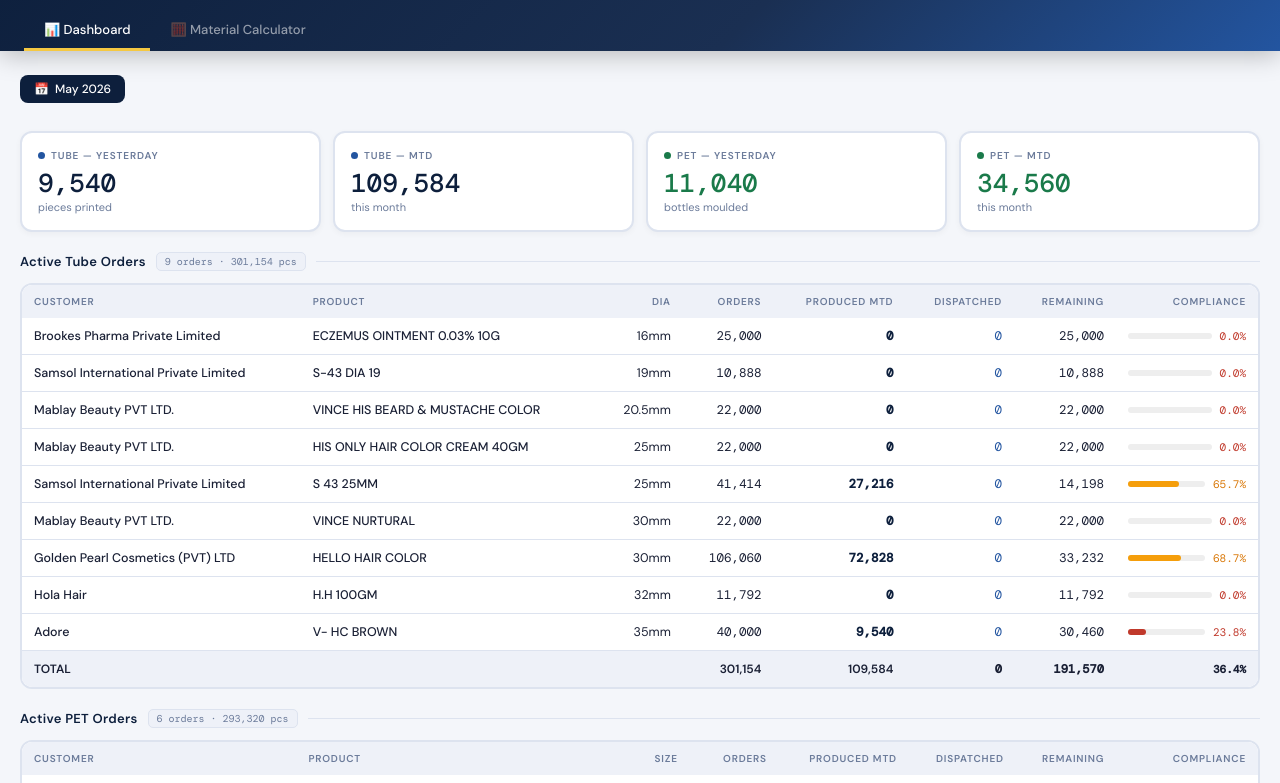
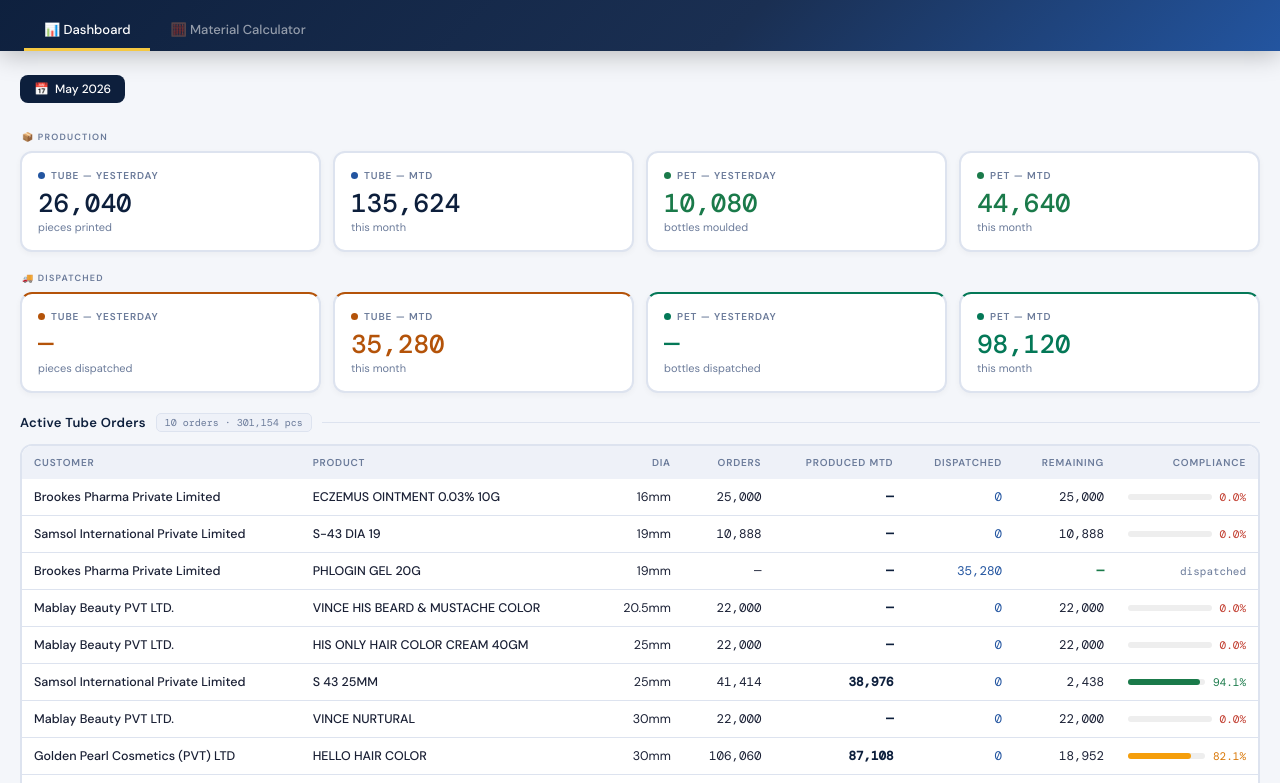
Before and after one commit to ckndr/alpha-containers, a plain HTML site: page AlphaContainers_App.html in a window 1280 px wide. Shown: the part 78-861 px from the top of the page. Drawn offline with nearby package versions, Linux system fonts and the light colour scheme.

Commit message:
Dashboard update 08/05/2026 15:46

```diff
--- a/AlphaContainers_App.html
+++ b/AlphaContainers_App.html
@@ -68,6 +68,11 @@
 .kpi-card.tube .kpi-val{color:var(--navy)}
 .kpi-card.pet .kpi-val{color:var(--green)}
 .kpi-card.warn .kpi-val{color:var(--orange)}
+.kpi-card.disp-tube .kpi-val{color:#b45309}
+.kpi-card.disp-tube{border-top-color:#b45309}
+.kpi-card.disp-pet .kpi-val{color:#047857}
+.kpi-card.disp-pet{border-top-color:#047857}
+.kpi-section-lbl{font-size:9px;font-weight:700;letter-spacing:1.2px;text-transform:uppercase;color:var(--muted);margin:0 0 8px;padding-left:2px}
 
 /* Section headers */
 .sec-hdr{
@@ -307,7 +312,8 @@
       </div>
     </div>
 
-    <!-- KPI CARDS -->
+    <!-- KPI CARDS — PRODUCTION -->
+    <div class="kpi-section-lbl">📦 Production</div>
     <div class="kpi-grid">
       <div class="kpi-card tube">
         <div class="kpi-label"><span class="dot" style="background:#2355a0"></span>TUBE — YESTERDAY</div>
@@ -327,6 +333,31 @@
       <div class="kpi-card pet">
         <div class="kpi-label"><span class="dot" style="background:#1a7a4a"></span>PET — MTD</div>
         <div class="kpi-val" id="kpi-pet-mtd">—</div>
+        <div class="kpi-sub">this month</div>
+      </div>
+    </div>
+
+    <!-- KPI CARDS — DISPATCHED -->
+    <div class="kpi-section-lbl" style="margin-top:14px">🚚 Dispatched</div>
+    <div class="kpi-grid">
+      <div class="kpi-card disp-tube">
+        <div class="kpi-label"><span class="dot" style="background:#b45309"></span>TUBE — YESTERDAY</div>
+        <div class="kpi-val" id="kpi-tube-yest-disp">—</div>
+        <div class="kpi-sub">pieces dispatched</div>
+      </div>
+      <div class="kpi-card disp-tube">
+        <div class="kpi-label"><span class="dot" style="background:#b45309"></span>TUBE — MTD</div>
+        <div class="kpi-val" id="kpi-tube-mtd-disp">—</div>
+        <div class="kpi-sub">this month</div>
+      </div>
+      <div class="kpi-card disp-pet">
+        <div class="kpi-label"><span class="dot" style="background:#047857"></span>PET — YESTERDAY</div>
+        <div class="kpi-val" id="kpi-pet-yest-disp">—</div>
+        <div class="kpi-sub">bottles dispatched</div>
+      </div>
+      <div class="kpi-card disp-pet">
+        <div class="kpi-label"><span class="dot" style="background:#047857"></span>PET — MTD</div>
+        <div class="kpi-val" id="kpi-pet-mtd-disp">—</div>
         <div class="kpi-sub">this month</div>
       </div>
     </div>
@@ -429,17 +460,21 @@
 <script>
 /* ═══════════════════════════════════════════════════════
    LIVE DATA — auto-generated by update_html.py
-   Last generated: 08-May-2026 00:43
+   Last generated: 08-May-2026 15:46
    ════════════════════════════════════════════════════ */
 /*/* DATA_START */
 const DASH_DATA = {
   "month": "May 2026",
-  "lastUpdated": "Updated 08-May-2026 00:43 from AlphaContainers_v10_15.xlsx",
+  "lastUpdated": "Updated 08-May-2026 15:46 from AlphaContainers_v10_16.xlsx",
   "kpi": {
-    "tubeYest": 9540,
-    "tubeMTD": 109584,
-    "petYest": 11040,
-    "petMTD": 34560
+    "tubeYest": 26040,
+    "tubeMTD": 135624,
+    "petYest": 10080,
+    "petMTD": 44640,
+    "tubeYestDispatch": 0,
+    "tubeMTDDispatch": 35280,
+    "petYestDispatch": 0,
+    "petMTDDispatch": 98120
   },
   "downtime": [
     {
@@ -460,17 +495,17 @@
     {
       "cat": "Changeover",
       "icon": "🔄",
-      "hrs": 5.0
+      "hrs": 20.33
     },
     {
       "cat": "Operations",
       "icon": "⚙️",
-      "hrs": 28.67
+      "hrs": 34.33
     },
     {
       "cat": "Power Shutdown",
       "icon": "🔌",
-      "hrs": 3.5
+      "hrs": 8.83
     },
     {
       "cat": "Gas Shutdown",
@@ -503,6 +538,15 @@
       "dispatch": 0
     },
     {
+      "pid": 6559,
+      "product": "PHLOGIN GEL 20G",
+      "customer": "Brookes Pharma Private Limited",
+      "dia": "19mm",
+      "ordered": 0,
+      "produced": 0,
+      "dispatch": 35280
+    },
+    {
       "pid": 6077,
       "product": "VINCE HIS BEARD & MUSTACHE COLOR",
       "customer": "Mablay Beauty PVT LTD.",
@@ -526,7 +570,7 @@
       "customer": "Samsol International Private Limited",
       "dia": "25mm",
       "ordered": 41414,
-      "produced": 27216,
+      "produced": 38976,
       "dispatch": 0
     },
     {
@@ -544,7 +588,7 @@
       "customer": "Golden Pearl Cosmetics (PVT) LTD",
       "dia": "30mm",
       "ordered": 106060,
-      "produced": 72828,
+      "produced": 87108,
       "dispatch": 0
     },
     {
@@ -573,8 +617,8 @@
       "customer": "Samsol International Private Limited",
       "dia": "120ml",
       "ordered": 58960,
-      "produced": 29040,
-      "dispatch": 31200
+      "produced": 39120,
+      "dispatch": 42000
     },
     {
       "pid": 8010,
@@ -992,6 +1036,12 @@
   document.getElementById('kpi-tube-mtd').textContent  = d.kpi.tubeMTD.toLocaleString();
   document.getElementById('kpi-pet-yest').textContent  = d.kpi.petYest.toLocaleString();
   document.getElementById('kpi-pet-mtd').textContent   = d.kpi.petMTD.toLocaleString();
+  // Dispatch KPIs — yesterday shows '—' when value is 0 (data not yet available from dispatch files)
+  const fmt = v => v > 0 ? v.toLocaleString() : '—';
+  document.getElementById('kpi-tube-yest-disp').textContent = fmt(d.kpi.tubeYestDispatch || 0);
+  document.getElementById('kpi-tube-mtd-disp').textContent  = (d.kpi.tubeMTDDispatch || 0).toLocaleString();
+  document.getElementById('kpi-pet-yest-disp').textContent  = fmt(d.kpi.petYestDispatch || 0);
+  document.getElementById('kpi-pet-mtd-disp').textContent   = (d.kpi.petMTDDispatch || 0).toLocaleString();
 
   // Orders table helper
   function renderOrderRows(orders, bodyId, badgeId) {
@@ -1003,23 +1053,21 @@
       totalOrdered   += o.ordered;
       totalProduced  += o.produced;
       totalDispatch  += (o.dispatch || 0);
-      const remaining = Math.max(0, o.ordered - o.produced);
-      const pct = o.ordered > 0 ? Math.min(100, o.produced / o.ordered * 100) : 0;
-      const barClass = pct >= 90 ? 'green' : pct >= 60 ? 'yellow' : 'red';
+      const remaining = o.ordered > 0 ? Math.max(0, o.ordered - o.produced) : 0;
+      const pct = o.ordered > 0 ? Math.min(100, o.produced / o.ordered * 100) : null;
+      const barClass = pct === null ? 'green' : pct >= 90 ? 'green' : pct >= 60 ? 'yellow' : 'red';
+      const compCell = pct === null
+        ? `<span class="compliance-pct" style="color:var(--muted)">dispatched</span>`
+        : `<div class="compliance-bar"><div class="bar-wrap"><div class="bar-fill ${barClass}" style="width:${pct.toFixed(1)}%"></div></div><span class="compliance-pct" style="color:var(--${barClass==='green'?'green':barClass==='yellow'?'orange':'red'})">${pct.toFixed(1)}%</span></div>`;
       html += `<tr>
         <td style="font-weight:500">${o.customer}</td>
         <td style="font-weight:500">${o.product}</td>
         <td style="text-align:right">${o.dia}</td>
-        <td>${o.ordered.toLocaleString()}</td>
-        <td style="font-weight:600;color:var(--navy)">${o.produced.toLocaleString()}</td>
+        <td>${o.ordered > 0 ? o.ordered.toLocaleString() : '—'}</td>
+        <td style="font-weight:600;color:var(--navy)">${o.produced > 0 ? o.produced.toLocaleString() : '—'}</td>
         <td style="color:var(--blue)">${(o.dispatch||0).toLocaleString()}</td>
-        <td style="${remaining===0?'color:var(--green);font-weight:600':''}">${remaining.toLocaleString()}</td>
-        <td>
-          <div class="compliance-bar">
-            <div class="bar-wrap"><div class="bar-fill ${barClass}" style="width:${pct.toFixed(1)}%"></div></div>
-            <span class="compliance-pct" style="color:var(--${barClass==='green'?'green':barClass==='yellow'?'orange':'red'})">${pct.toFixed(1)}%</span>
-          </div>
-        </td>
+        <td style="${remaining===0?'color:var(--green);font-weight:600':''}">${o.ordered > 0 ? remaining.toLocaleString() : '—'}</td>
+        <td>${compCell}</td>
       </tr>`;
     });
     const totalPct = totalOrdered > 0 ? Math.min(100, totalProduced/totalOrdered*100) : 0;
--- a/sw.js
+++ b/sw.js
@@ -2,7 +2,7 @@
 // Network-first: always fetches fresh data when online
 // Falls back to cache only when offline
 
-const CACHE_NAME = 'alpha-containers-202605080043';
+const CACHE_NAME = 'alpha-containers-202605081546';
 const ASSETS = [
   './AlphaContainers_App.html',
   './manifest.json',
```
